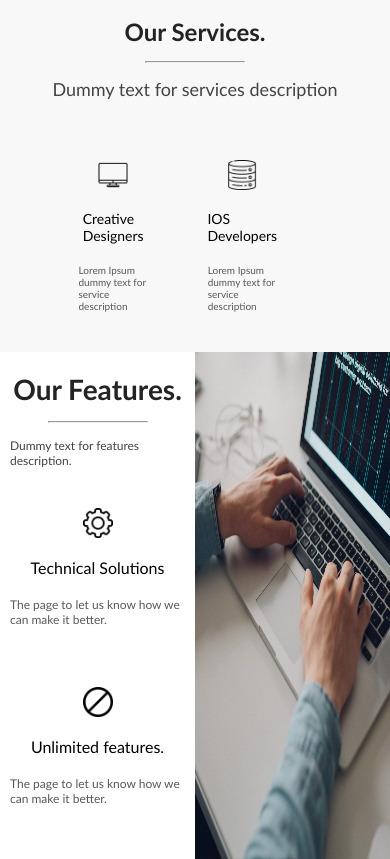
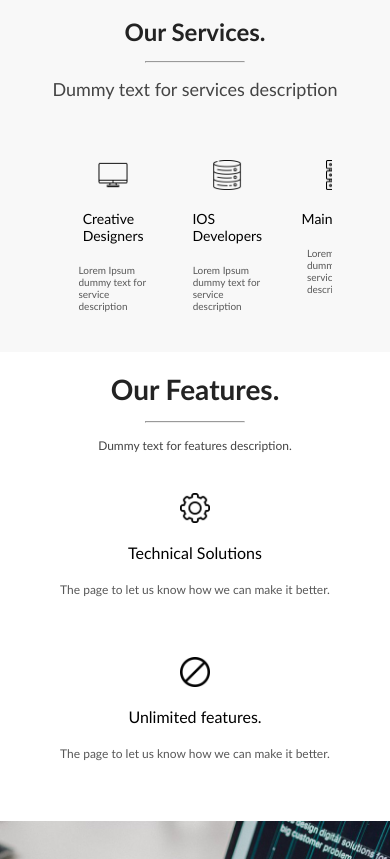
Before and after one commit to MrSouheil/4F-Tasks, a plain HTML site: page jeera-site-hw/index.html in a window 390 px wide. Shown: the part 241-1100 px from the top of the page. Drawn offline with Linux system fonts and the light colour scheme.

Commit message:
Updated features section to be more responsive

```diff
--- a/jeera-site-hw/styles.css
+++ b/jeera-site-hw/styles.css
@@ -384,9 +384,18 @@
         padding: 5px 10px;
     }
 
+    .features {
+        flex-direction: column;
+    }
+
     .featuresDesc {
         padding: 20px 10px 0 10px;
         align-items: center;
+        width: 100%;
+    }
+
+    .featuresImg {
+        width: 100%;
     }
 
     .features__title {
@@ -426,7 +435,7 @@
     }
 
     .card-scroll {
-        gap: 20px;
+        gap: 5px;
     }
 
     .serviceCardTitle {
```
